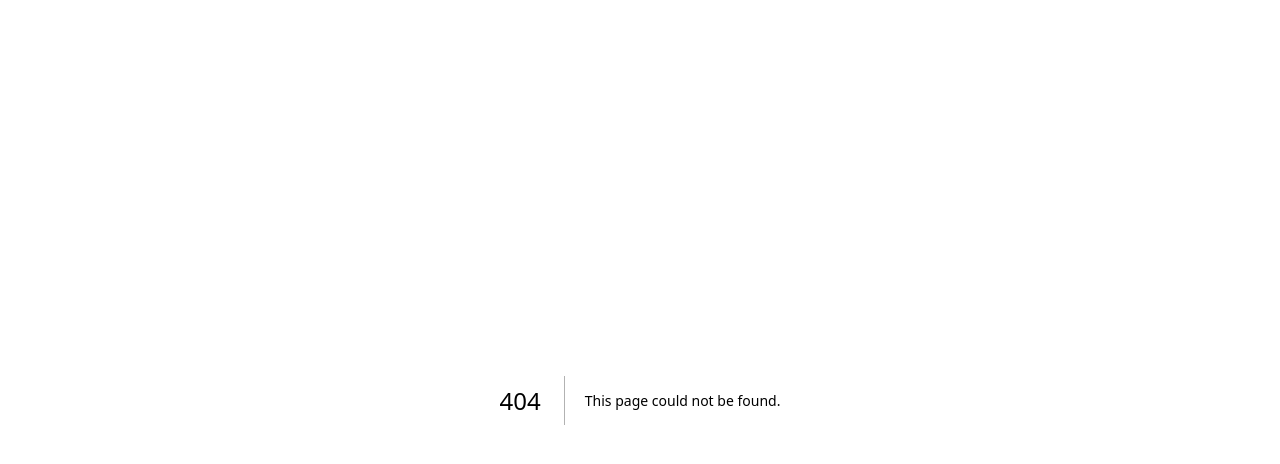
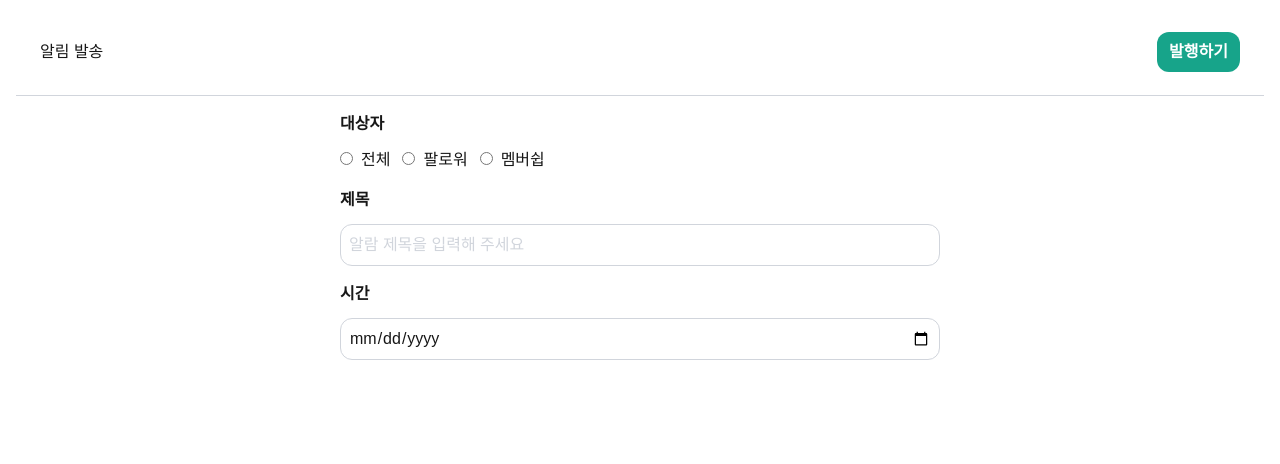
Before and after one commit to tot5s/us-fe-recurit, a Next.js app: page /notice/setalerts/write in a window 1280 px wide. Before the commit this address had no page. Shown: the top 464 px of the page. Built offline with nearby package versions, Linux system fonts and the light colour scheme.

Commit message:
알람 설정 화면 ui 진행중

```diff
--- a/app/notice/contents/write/page.tsx
+++ b/app/notice/contents/write/page.tsx
@@ -28,14 +28,18 @@ export default function Write() {
             <div className="border-b border-gray-300"></div>
             <div className="space-y-4">
                 <div>
-                    <Texts title={"제목"} type={"text"} placeholder={"제목을 입력해주세요 (최대 50자)"} limit={50}/>
+                    <Texts title={"제목"} type={"text"} placeholder={"제목을 입력해주세요 (최대 50자)"} limit={50}
+                    onTextHandler={(str) => {
+
+                    }}
+                    />
                 </div>
                 <div>
                     <TextBox
                         title={"내용"}
                         placeholder={"내용을 입력해주세요 (최대 500자)"}
                         limit={500}
-                        onTextBoxHandler={() => {
+                        onTextBoxHandler={(str) => {
 
                         }}
                     />
--- a/app/notice/setalerts/addalert/page.tsx
+++ /dev/null
@@ -1,7 +0,0 @@
-
-
-export default function AddAlert() {
-    return(
-        <div>alert</div>
-    )
-}
--- /dev/null
+++ b/app/notice/setalerts/write/page.tsx
@@ -0,0 +1,47 @@
+"use client"
+
+import Radio from "@/components/ui/Radio";
+import Texts from "@/components/ui/Texts";
+import Dates from "@/components/ui/Dates";
+
+
+export default function AddAlert() {
+    const list = [
+        {title: "전체", val: 'all'},
+        {title: "팔로워", val: 'follow'},
+        {title: "멤버쉽", val: "memrbership"}
+    ]
+    return(
+        <div className="w-150 mx-auto space-y-4">
+            <div>
+                <Radio
+                    title="대상자"
+                    lists={list}
+                    onChange={() => {
+
+                    }}
+                />
+            </div>
+            <div>
+                <Texts
+                    type={"text"}
+                    title={"제목"}
+                    placeholder={"알람 제목을 입력해 주세요"}
+                    onTextHandler={() => {
+
+                    }}
+                />
+            </div>
+            <div>
+                <Dates
+                    title={"시간"}
+                    date={""}
+                    placeholder={"알람 발송 시간을 선택해 주세요"}
+                    onDateHandler={(date: string) => {
+
+                    }}
+                />
+            </div>
+        </div>
+    )
+}
--- a/components/common/Header.tsx
+++ b/components/common/Header.tsx
@@ -11,7 +11,7 @@ export default function Header () {
         if(str == 'contents') {
             location.href = '/notice/contents/write'
         } else if (str == 'alerts') {
-            location.href = '/notice/setalerts/addalert'
+            location.href = '/notice/setalerts/write'
         }
     }
 
@@ -50,19 +50,21 @@ export default function Header () {
                 </div>
                 <div>
                     <Button text={'새 글쓰기'} onClick={() => {
-                        addNote('contents')
+                        pathName.includes('contents') ?
+                        addNote('contents') : addNote('alerts')
                     }}/>
                 </div>
             </div>
                 ) : (
                     <div>
+                        {pathName.includes('contents') ? (
                             <div className="flex items-center justify-between py-4  max-w-300 mx-auto">
                             <div className="flex items-center gap-4 space-x-4">
                                 <div>
                                     <button onClick={() => {
 
                                     }}>
-                                    컨텐츠 쓰기
+                                        콘텐츠 쓰기
                                     </button>
                                 </div>
                             </div>
@@ -73,6 +75,24 @@ export default function Header () {
                                 }}/>
                             </div>
                         </div>
+                        ) : (
+                            <div className="flex items-center justify-between py-4  max-w-300 mx-auto">
+                            <div className="flex items-center gap-4 space-x-4">
+                                <div>
+                                    <button onClick={() => {
+
+                                    }}>
+                                        알림 발송
+                                    </button>
+                                </div>
+                            </div>
+                            <div className="flex items-center gap-2">
+                                <Button text={'발행하기'} onClick={() => {
+
+                                }}/>
+                            </div>
+                        </div>
+                        )}
                     </div>
                 )
             }
--- a/components/ui/Dates.tsx
+++ b/components/ui/Dates.tsx
@@ -1,6 +1,29 @@
 
-export default function Dates() {
+
+type DatesProps = {
+    title: string;
+    date: string;
+    placeholder: string;
+    onDateHandler: (date:string) => void
+}
+
+export default function Dates({title, date, placeholder, onDateHandler} : DatesProps) {
     return (
-        <div></div>
+         <div className="space-y-3">
+           <div>
+                <span className="font-bold">
+                    {title}
+                </span>
+           </div>
+            <div className="relative">
+                <input
+                    className="border border-gray-300 rounded-xl p-2 w-full placeholder:text-gray-300"
+                    type="date"
+                    onChange={(e) => {
+                        onDateHandler(e.target.value)
+                    }}
+                />
+            </div>
+        </div>
     )
 }
--- /dev/null
+++ b/components/ui/Radio.tsx
@@ -0,0 +1,35 @@
+
+
+type RadioProps = {
+    title: string;
+    lists: {
+        title: string;
+        val: string;
+    }[];
+    onChange: () => void
+}
+
+export default function Radio({title, lists, onChange}: RadioProps) {
+
+    return (
+        <div className="space-y-3">
+            <div>
+                <span className="font-bold">
+                    {title}
+                </span>
+           </div>
+           <div className="flex items-center gap-3">
+                {
+                    lists.map((list,idx) => (
+                        <div key={idx} className="">
+                            <input type="radio" value={list.val} name="radio" id={`radio-${idx}`} className="mr-2"/>
+                            <label htmlFor={`radio-${idx}`}>
+                                {list.title}
+                            </label>
+                        </div>
+                    ))
+                }
+           </div>
+        </div>
+    )
+}
--- a/components/ui/TextBox.tsx
+++ b/components/ui/TextBox.tsx
@@ -29,9 +29,12 @@ export default function TextBox({placeholder, title, limit, onTextBoxHandler}: T
                     onTextBoxHandler(e.target.value)
                 }}
                 />
-                <div className="text-gray-300 absolute bottom-2.5 right-5">
-                    {str}/{limit}
-                </div>
+               {limit && (
+                    <div className="text-gray-300 absolute bottom-2.5 right-5">
+                        {str}/{limit}
+                    </div>
+                )
+               }
             </div>
         </div>
     )
--- a/components/ui/Texts.tsx
+++ b/components/ui/Texts.tsx
@@ -2,9 +2,9 @@ import { useState } from "react";
 
 type TextsProps = {
     type: string;
-    placeholder: string;
-    title: string;
-    limit: number;
+    placeholder?: string;
+    title?: string;
+    limit?: number;
     onTextHandler: (str:string) => void
 }
 
@@ -29,9 +29,13 @@ export default function Texts({type, placeholder, title, limit, onTextHandler}:
                         onTextHandler(e.target.value)
                     }}
                 />
-                <div className="text-gray-300 absolute top-2.5 right-5">
-                    {str}/{limit}
-                </div>
+                {
+                    limit && (
+                        <div className="text-gray-300 absolute top-2.5 right-5">
+                            {str}/{limit}
+                        </div>
+                    )
+                }
             </div>
         </div>
     )
```
Lines whose indentation alone changed are shown as unchanged.
